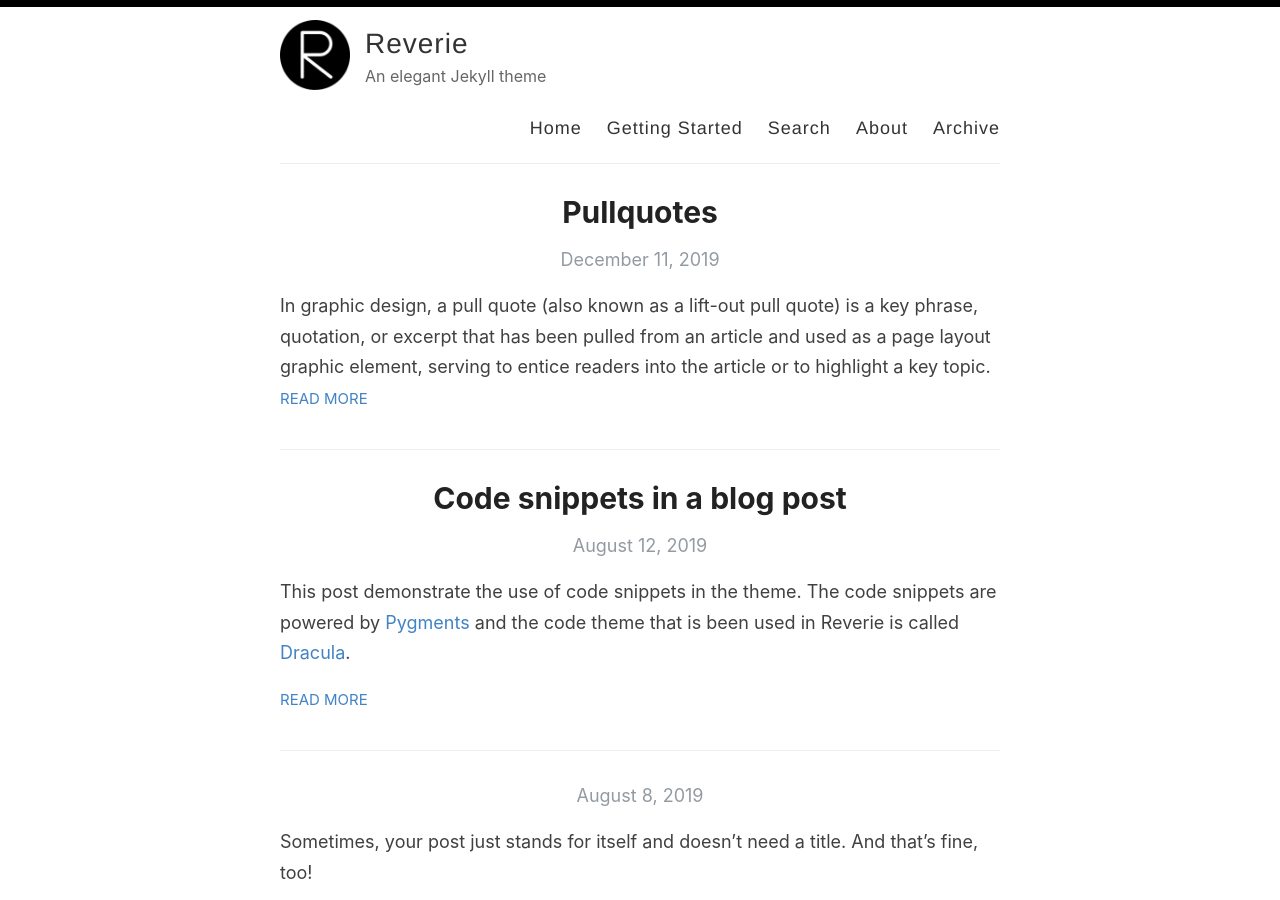
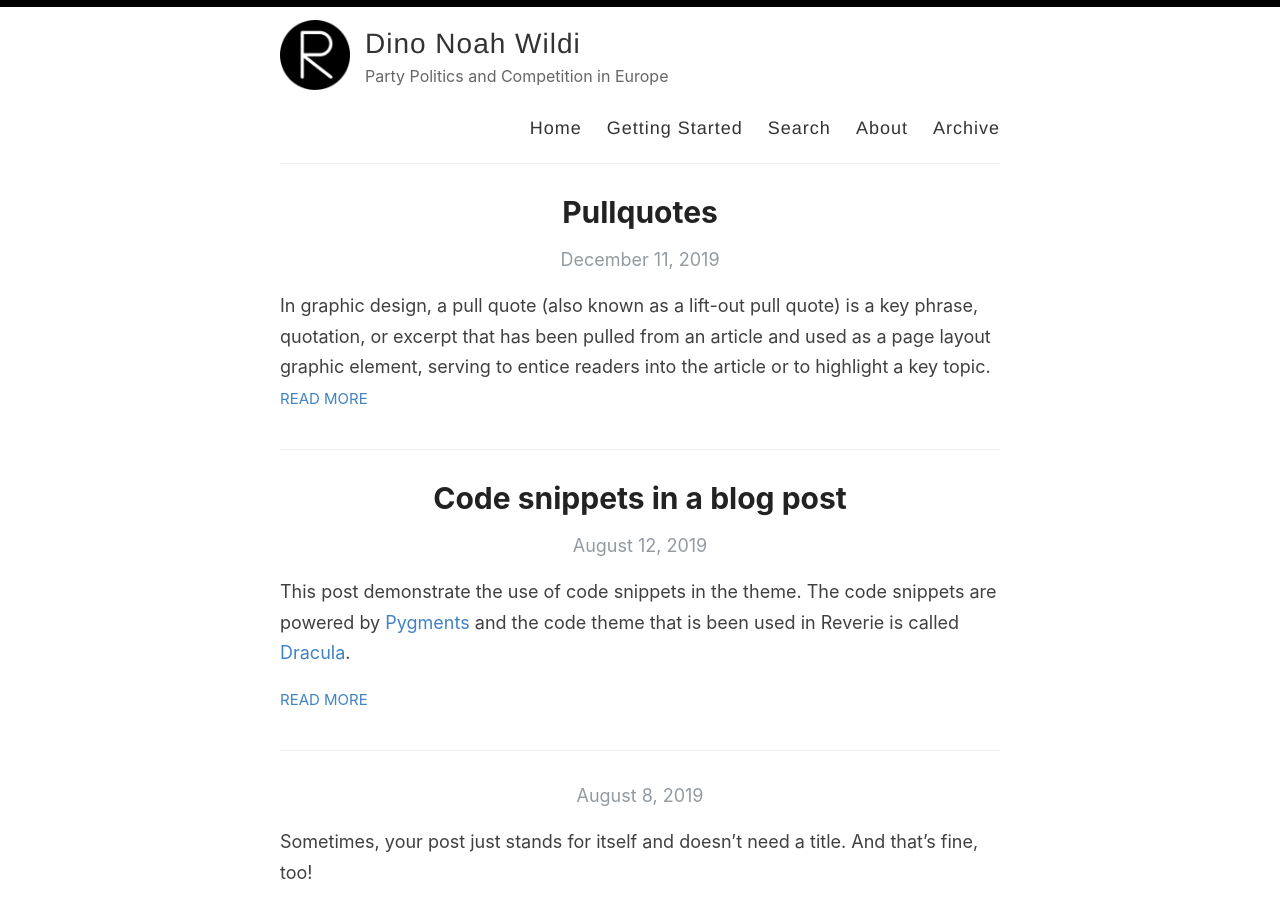
Before and after one commit to DinoWildi/DinoWildi.github.io, a Jekyll site: the page built from index.html, in a window 1280 px wide and 900 px high. Built offline with Jekyll 4.4.1, drawn with Linux system fonts in a browser that asks for light colours; the list of posts is cut into pages by our own code.

Commit message:
Update _config.yml

```diff
--- a/_config.yml
+++ b/_config.yml
@@ -3,13 +3,13 @@
 #
 
 # Name of your site (displayed in the header)
-name: Reverie
+name: Dino Noah Wildi
 
 # Name of the author
-author: Amit Merchant
+author: Dino Noah Wildi
 
 # Short bio or description (displayed in the header)
-description: An elegant Jekyll theme
+description: Party Politics and Competition in Europe
 
 # URL of your avatar or profile pic (you could use your GitHub profile pic)
 avatar: /images/reverie.png
@@ -21,15 +21,15 @@ avatar: /images/reverie.png
 # Includes an icon in the footer for each username you enter
 footer-links:
   dribbble:
-  email: amit.d.merchant@gmail.com
+  email: dino.wildi@ipw.uni-heidelberg.de
   facebook:
   flickr:
-  github: amitmerchant1990/reverie
+  github: /DinoWildi
   instagram:
   linkedin:
   pinterest:
-  rss: rss
-  twitter: amit_merchant
+  rss:
+  twitter:
   stackoverflow:
   youtube: # channel/<your_long_string> or user/<user-name>
   googleplus: # anything in your profile username that comes after plus.google.com/
```
